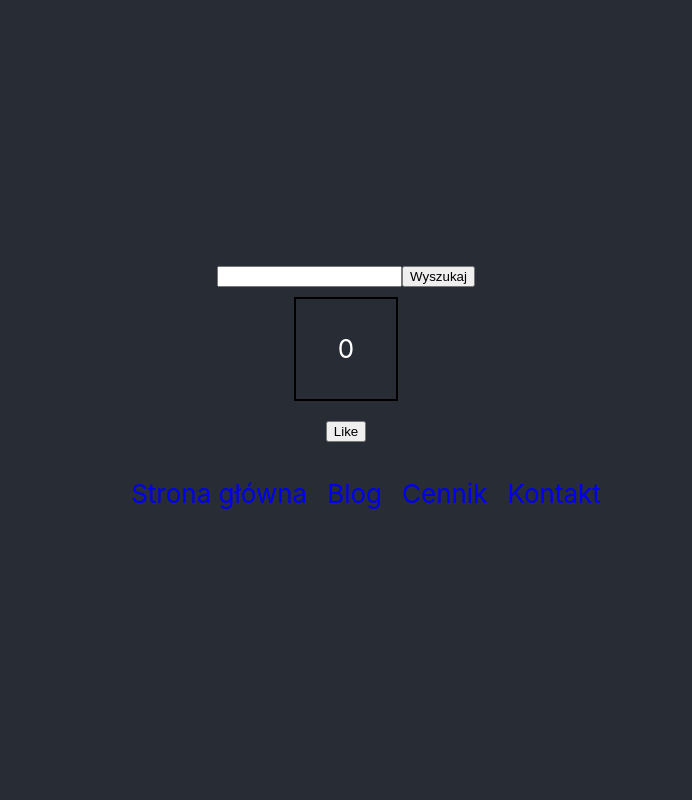
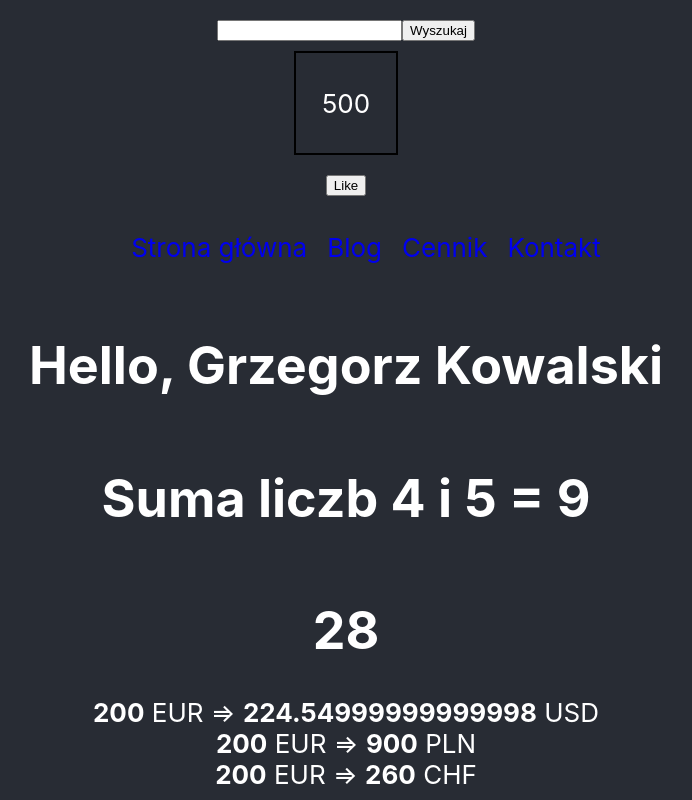
Before and after one commit to grzegorzkowalski/bootcamp-wwsi-2023, a React (Create React App) app in the folder 05_React_rozpoczecie_pracy/bootcamp-workshop/: page / in a window 1280 px wide. Shown: the whole page, without its empty margins (294-986 px from the left). Built offline with nearby package versions, Linux system fonts and the light colour scheme.

Commit message:
Komponenty

```diff
--- a/05_React_rozpoczecie_pracy/bootcamp-workshop/src/App.js
+++ b/05_React_rozpoczecie_pracy/bootcamp-workshop/src/App.js
@@ -1,44 +1,26 @@
-import Calculator from "./components/Chapter02/Calculator";
-import CalculateTwoNumbers from "./components/Chapter02/CalculateTwoNumbers";
-import artist from './data/artist';
-import fruits from "./data/fruits";
-import './App.css';
-import ThreeSquares from "./components/Chapter02/ThreeSquares";
-import ColorBox from "./components/Chapter02/ColorBox";
-import PeopleList from "./components/Chapter03/PeopleList";
-import StudentList from "./components/Chapter03/StudentList";
 import Search from "./components/Chapter04/Search";
 import LikeBox from "./components/Chapter04/LikeBox";
 import Menu from "./components/Chapter04/Menu";
+import Hello from "./components/Chapter05/Hello";
+import AddNumbers from "./components/Chapter05/AddNumbers";
+import Sum from "./components/Chapter05/Sum";
+import CurrencyConverter from "./components/Chapter05/CurrencyConverter";
+import menuList from "./data/menu";
+import './App.css';
 
 function App() {
-  // const numberA = parseInt(prompt("Podaj liczbę A?"));
-  // const numberB = parseInt(prompt("Podaj liczbę B?"));
-  // const birthYear = parseInt(prompt("Podaj rok urodzenia?"));
-    const imageUrl = "https://cdn.pixabay.com/photo/2012/11/02/13/02/car-63930_960_720.jpg";
   return (
     <div className="App">
       <div className="App-header">
-        {/*<h1>{ numberA + numberB }</h1>*/}
-        {/*<h1>Twój wiek to: {new Date().getFullYear() - birthYear}</h1>*/}
-        {/*<ul>*/}
-        {/*    <li>{artist.firstName}</li>*/}
-        {/*    <li>{artist.nickname}</li>*/}
-        {/*    <li>{artist.lastName}</li>*/}
-        {/*    <li>Wiek artysty to : {artist.age}</li>*/}
-        {/*</ul>*/}
-        {/*  <img src={imageUrl} alt="samochód" />*/}
-        {/*<Calculator />*/}
-        {/*<p>Owoce: {fruits.length}</p>*/}
-        {/*<p>{fruits.join("-")}</p>*/}
-        {/*<CalculateTwoNumbers />*/}
-        {/*<ThreeSquares />*/}
-        {/*<ColorBox />*/}
-        {/*<PeopleList />*/}
-        {/*<StudentList />*/}
         <Search />
-        <LikeBox />
-        <Menu />
+        <LikeBox likes={500} />
+        <Menu list={menuList} />
+        <Hello name="Grzegorz" surname="Kowalski" nickname="Kowal" />
+        <AddNumbers numberA={4} numberB={5} />
+        <Sum tab={[1,2,3,4,5,6,7]} />
+        <CurrencyConverter from="EUR" to="USD" value={200} rate={1.12275} />
+        <CurrencyConverter from="EUR" to="PLN" value={200} rate={4.5} />
+        <CurrencyConverter from="EUR" to="CHF" value={200} rate={1.3} />
       </div>
     </div>
   );
--- a/05_React_rozpoczecie_pracy/bootcamp-workshop/src/components/Chapter04/LikeBox.js
+++ b/05_React_rozpoczecie_pracy/bootcamp-workshop/src/components/Chapter04/LikeBox.js
@@ -1,4 +1,4 @@
-const LikeBox = () => {
+const LikeBox = ({likes}) => {
     return (
         <div>
             <p style={{
@@ -9,7 +9,7 @@ const LikeBox = () => {
                 display: "flex",
                 justifyContent: "center",
                 alignItems: "center"
-            }}>0</p>
+            }}>{likes}</p>
             <button>Like</button>
         </div>
     );
--- a/05_React_rozpoczecie_pracy/bootcamp-workshop/src/components/Chapter04/Menu.js
+++ b/05_React_rozpoczecie_pracy/bootcamp-workshop/src/components/Chapter04/Menu.js
@@ -1,4 +1,4 @@
-const Menu = () => {
+const Menu = ({list}) => {
     return (
         <nav>
             <ul style={{
@@ -6,10 +6,9 @@ const Menu = () => {
                 justifyContent: "center",
                 alignItems: "center"
             }}>
-                <li><a href="/">Strona główna</a></li>
-                <li><a href="/blog">Blog</a></li>
-                <li><a href="/cennik">Cennik</a></li>
-                <li><a href="/kontakt">Kontakt</a></li>
+                {
+                    list.map((el) => <li key={el.url}><a href={el.url}>{el.text}</a></li>)
+                }
             </ul>
         </nav>
     );
--- /dev/null
+++ b/05_React_rozpoczecie_pracy/bootcamp-workshop/src/components/Chapter05/AddNumbers.js
@@ -0,0 +1,9 @@
+const AddNumbers = ({numberA, numberB}) => {
+    return (
+        <h1>
+            Suma liczb {numberA} i {numberB} = {numberA + numberB}
+        </h1>
+    );
+};
+
+export default AddNumbers;
--- /dev/null
+++ b/05_React_rozpoczecie_pracy/bootcamp-workshop/src/components/Chapter05/CurrencyConverter.js
@@ -0,0 +1,9 @@
+const CurrencyConverter = ({from, to, value, rate}) => {
+    return (
+        <div>
+            <strong>{value}</strong> {from} => <strong>{value*rate}</strong> {to}
+        </div>
+    );
+};
+
+export default CurrencyConverter;
--- /dev/null
+++ b/05_React_rozpoczecie_pracy/bootcamp-workshop/src/components/Chapter05/Hello.js
@@ -0,0 +1,10 @@
+const Hello = (props) => {
+    console.log(props.nickname);
+    return (
+        <>
+            <h1>Hello, {props.name} {props.surname}</h1>
+        </>
+    );
+};
+
+export default Hello;
--- /dev/null
+++ b/05_React_rozpoczecie_pracy/bootcamp-workshop/src/components/Chapter05/Sum.js
@@ -0,0 +1,11 @@
+const Sum = ({tab}) => {
+    return (
+        <h1>
+            {
+               tab.reduce((a,b) => a+b)
+            }
+        </h1>
+    );
+};
+
+export default Sum;
--- /dev/null
+++ b/05_React_rozpoczecie_pracy/bootcamp-workshop/src/data/menu.js
@@ -0,0 +1,18 @@
+export default [
+    {
+        url: "/",
+        text: "Strona główna"
+    },
+    {
+        url: "/blog",
+        text: "Blog"
+    },
+    {
+        url: "/cennik",
+        text: "Cennik"
+    },
+    {
+        url: "/kontakt",
+        text: "Kontakt"
+    }
+];
```
